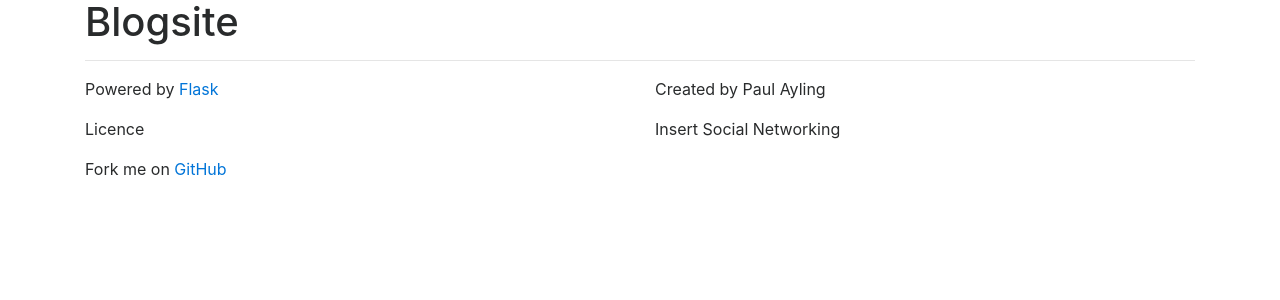
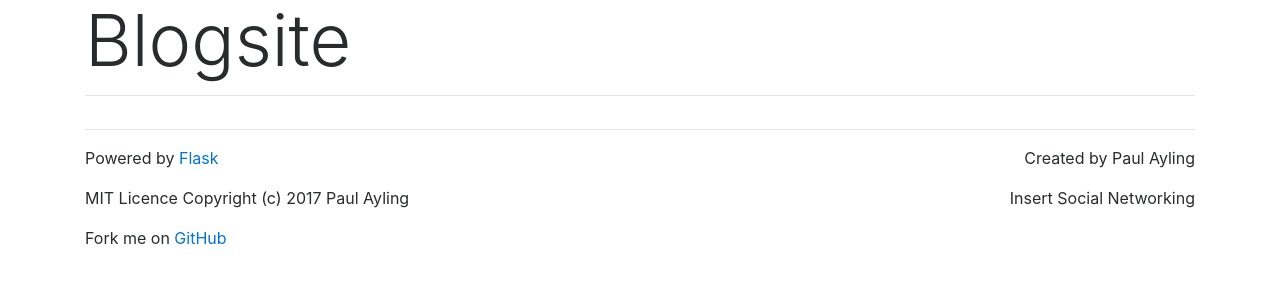
Before and after one commit to paulaylingdev/blogsite, a Flask app: page / in a window 1280 px wide. Shown: the top 300 px of the page. Run offline with Flask 2, Linux system fonts and the light colour scheme; data that the repository does not hold is empty; some libraries are stand-ins or nearby versions.

Commit message:
Add more CSS styling
Dates moved to rhs of title of a blogpost. Tags now highlighted.

```diff
--- a/blogsite/templates/base_template.html
+++ b/blogsite/templates/base_template.html
@@ -9,27 +9,36 @@
     <link rel="stylesheet" href="https://maxcdn.bootstrapcdn.com/bootstrap/4.0.0-alpha.6/css/bootstrap.min.css" integrity="sha384-rwoIResjU2yc3z8GV/NPeZWAv56rSmLldC3R/AZzGRnGxQQKnKkoFVhFQhNUwEyJ" crossorigin="anonymous">
 </head>
 
-<body>
-    <main class="container">
-        {% block body %}
-        <h1>Blogsite</h1>
-        {% endblock %}
+<body class="container">
+    <header>
+        <h1 class="display-3">Blogsite</h1>
+        <hr>
+    </header>
+
+    <main class="row">
+        <section class="col-md-10">
+            {% block body %}{% endblock %}
+        </section>
+        <aside class="col-md-2">
+            <nav></nav>
+        </aside>
+    </main>
+
     <hr>
     <footer class="row">
         <section class="col-md-6">
             <p>Powered by <a href="http://flask.pocoo.org">Flask</a></p>
-                <p>Licence</p>
+            <p>MIT Licence Copyright (c) 2017 Paul Ayling</p>
             <p>Fork me on
                 <a href="https://github.com/paulaylingdev/blogsite">GitHub</a>
             </p>
         </section>
-            <section class="col-md-6">
+        <section class="col-md-6 text-md-right">
             <p>Created by Paul Ayling</p>
             <p>Insert Social Networking</p>
         </section>
     </footer>
     <script src="https://maxcdn.bootstrapcdn.com/bootstrap/4.0.0-alpha.6/js/bootstrap.min.js" integrity="sha384-vBWWzlZJ8ea9aCX4pEW3rVHjgjt7zpkNpZk+02D9phzyeVkE+jo0ieGizqPLForn" crossorigin="anonymous"></script>
-    </main>
 </body>
 
 </html>
--- a/blogsite/templates/index.html
+++ b/blogsite/templates/index.html
@@ -8,14 +8,19 @@
   {{ super() }}
 
   {% for post in posts %}
-  <hr>
-  <h2>{{ post.title }}</h2>
-  <hr>
-  <p>{{ post.pub_date.strftime('%H:%M %d %B %Y') }}</p>
-    {% for tag in post.tags %}
-    <span>{{ tag.name }}<span>
-    {% endfor %}
-  <p>{{ post.body }}</p>
+  <article>
+    <section class="row">
+      <h2 class="col-md-6 text-capitalize">{{ post.title }}</h2>
+      <h5 class="col-md-6 text-md-right">{{ post.pub_date.strftime('%H:%M %d %B %Y') }}</h5>
+    </section>
+    <hr>
+      <section class="text-md-right">
+        {% for tag in post.tags %}
+        <span style="background-color: rgb(31, 171, 203);">{{ tag.name }}<span>
+        {% endfor %}
+      </section>
+    <p class="text-justify">{{ post.body }}</p>
+  </article>
   {% endfor %}
 
 {% endblock %}
```
Lines whose indentation alone changed are shown as unchanged.
